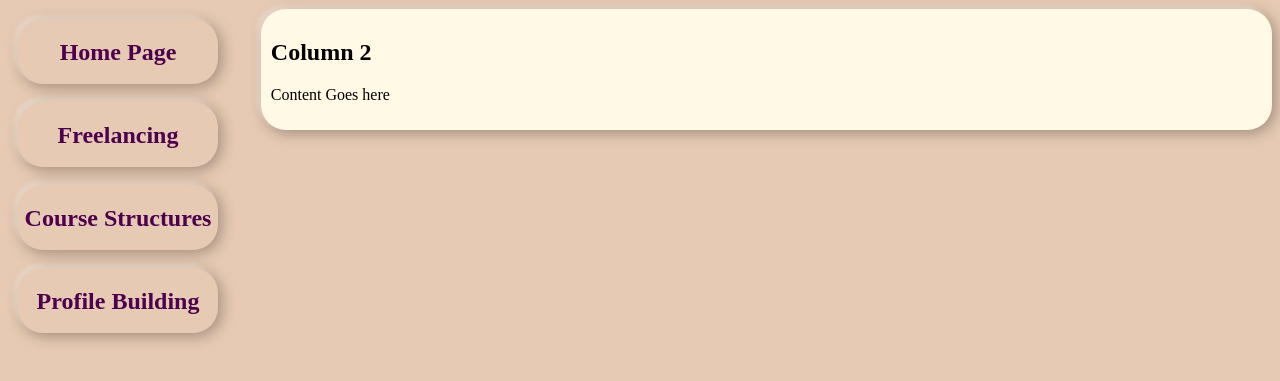
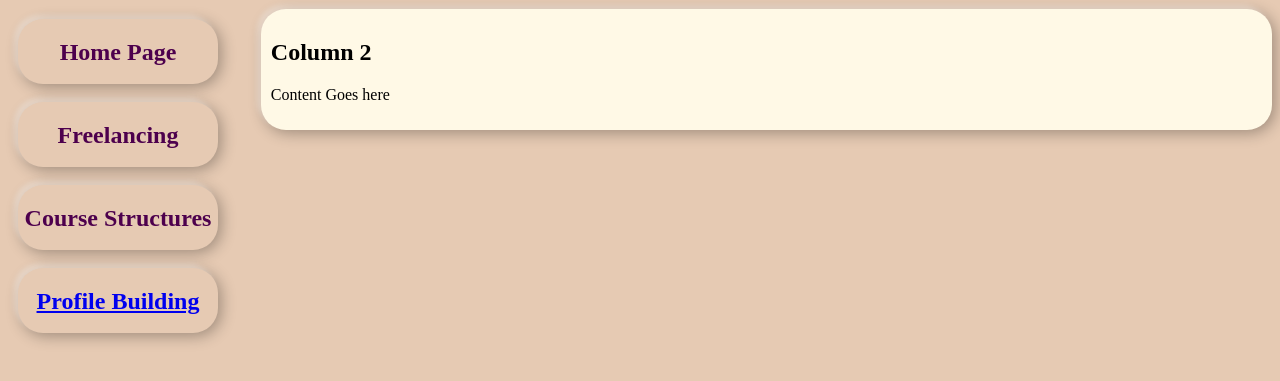
Before and after one commit to freelancintine/freelancintine.github.io, a plain HTML site: page index.html in a window 1280 px wide. Shown: the part 131-512 px from the top of the page. Drawn offline with Linux system fonts and the light colour scheme.

Commit message:
Update index.html

```diff
--- a/index.html
+++ b/index.html
@@ -80,7 +80,7 @@ freelancintine
 <br>
 <div class="container3">
 <div class="neu3">
-<h2 align="center" style="color:#4d004d;">Profile Building</h2>
+  <h2 align="center" style="color:#4d004d;"><a href="ProfileBuilding.html">Profile Building</a></h2>
 </div>
 </div>
 </div>
```
